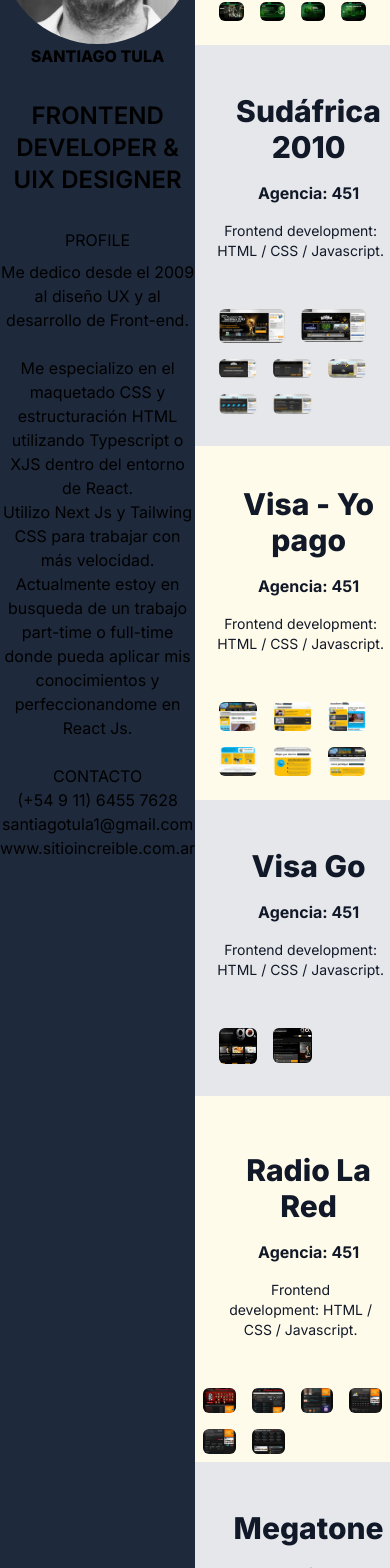
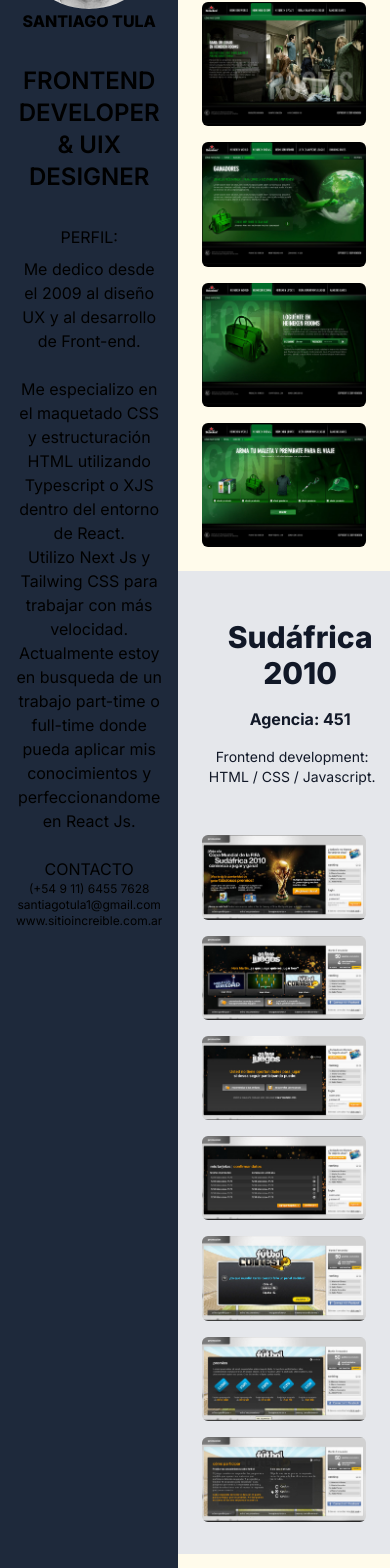
Before and after one commit to santiskap/cv, a Next.js app: page /portfolio in a window 390 px wide. Shown: the part 400-1968 px from the top of the page. Built offline with nearby package versions, Linux system fonts and the light colour scheme.

Commit message:
Version 3 - Mobile

```diff
--- a/src/app/componentes/left.jsx
+++ b/src/app/componentes/left.jsx
@@ -2,18 +2,18 @@
 
 export function ColumnaIzquierda() {
     return(
-        <div className="sm:w-1/2 md:w-1/3 lg:w-1/4 xl:w-1/6 2xl:w-1/6 bg-gray-800 sm:p-4 md:p-4 xl:p-8 2xl:p-8 text-center bg-slate-800">
+        <div className="w-1/2 lg:w-1/4 xl:w-1/6 bg-gray-800 p-4 xl:p-8 text-center bg-slate-800">
             <Image alt="Santiago Tula" title="Santiago Tula" height={500} width={500} className="rounded-full ml-auto mr-auto pt-16 sm:pt-4" src="/cv.jpg" />
             <h1 className="2xl:text-4xl xl:text-3xl md:text-3xl sm:text-2xl xl:pt-8 md:pt-8 sm:pt-10 font-extrabold">SANTIAGO TULA</h1>
             <h2 className="text-2xl leading-8 pt-8 pb-8 font-semibold">FRONTEND DEVELOPER & UIX DESIGNER</h2>
-            <h3  className="text-1xl">PROFILE</h3>
-            <p className="pt-2 pb-6 pl-0 md:text-sm md:pl-4 md:pr-4">Me dedico desde el 2009 al diseño UX y al desarrollo de Front-end.</p>
+            <h3  className="text-1xl">PERFIL:</h3>
+            <p className="pt-2 pb-6 pl-0 text-base md:text-sm md:pl-4 md:pr-4">Me dedico desde el 2009 al diseño UX y al desarrollo de Front-end.</p>
             <p>Me especializo en el maquetado CSS y estructuración HTML utilizando Typescript o XJS dentro del entorno de React.</p>
             <p>Utilizo Next Js y Tailwing CSS para trabajar con más velocidad.</p>
             <p>Actualmente estoy en busqueda de un trabajo part-time o full-time donde pueda aplicar mis conocimientos y perfeccionandome en React Js.</p>
             <br/>
             <h3>CONTACTO</h3>
-            <p>(+54 9 11) 6455 7628 santiagotula1@gmail.com www.sitioincreible.com.ar</p>
+            <p className="text-xs lg:text-base">(+54 9 11) 6455 7628 santiagotula1@gmail.com www.sitioincreible.com.ar</p>
         </div>
     );
 }
--- a/src/app/componentes/portfolio.jsx
+++ b/src/app/componentes/portfolio.jsx
@@ -44,7 +44,7 @@
                 <div className="flex flex-wrap mt-6 p-4">
                     <div
                         onClick={() => handleImageClick('/heineken/heineken1.jpg')}
-                        className="w-1/4 p-2 cursor-pointer"
+                        className="w-4/4 lg:w-1/4 p-2 cursor-pointer justify-center justify-center"
                     >
 
                         <Image
@@ -58,7 +58,7 @@
                     </div>
                     <div
                         onClick={() => handleImageClick('/heineken/heineken2.jpg')}
-                        className="w-1/4 p-2 cursor-pointer"
+                        className="w-4/4 lg:w-1/4 p-2 cursor-pointer justify-center"
                     >
                         <Image
                             src="/heineken/heineken2.jpg"
@@ -71,7 +71,7 @@
 
                     <div
                         onClick={() => handleImageClick('/heineken/heineken3.jpg')}
-                        className="w-1/4 p-2 cursor-pointer"
+                        className="w-4/4 lg:w-1/4 p-2 cursor-pointer justify-center"
                     >
                         <Image
                             src="/heineken/heineken3.jpg"
@@ -84,7 +84,7 @@
 
                     <div
                         onClick={() => handleImageClick('/heineken/heineken4.jpg')}
-                        className="w-1/4 p-2 cursor-pointer"
+                        className="w-4/4 lg:w-1/4 p-2 cursor-pointer justify-center"
                     >
                         <Image
                             src="/heineken/heineken4.jpg"
@@ -110,7 +110,7 @@
                 <div className="flex flex-wrap mt-6 p-4">
                     <div
                         onClick={() => handleImageClick('/sudafrica/sudafrica1.jpg')}
-                        className="w-1/2 p-2 cursor-pointer"
+                        className="w-4/4 lg:w-1/4 p-2 cursor-pointer justify-center"
                     >
                         <Image
                             src="/sudafrica/sudafrica1.jpg"
@@ -122,7 +122,7 @@
                     </div>
                     <div
                         onClick={() => handleImageClick('/sudafrica/sudafrica2.jpg')}
-                        className="w-1/2 p-2 cursor-pointer"
+                        className="w-4/4 lg:w-1/4 p-2 cursor-pointer justify-center"
                     >
                         <Image
                             src="/sudafrica/sudafrica2.jpg"
@@ -135,7 +135,7 @@
 
                     <div
                         onClick={() => handleImageClick('/sudafrica/sudafrica3.jpg')}
-                        className="w-1/3 p-2 cursor-pointer"
+                        className="w-4/4 lg:w-1/4 p-2 cursor-pointer justify-center"
                     >
                         <Image
                             src="/sudafrica/sudafrica3.jpg"
@@ -148,7 +148,7 @@
 
                     <div
                         onClick={() => handleImageClick('/sudafrica/sudafrica4.jpg')}
-                        className="w-1/3 p-2 cursor-pointer"
+                        className="w-4/4 lg:w-1/4 p-2 cursor-pointer justify-center"
                     >
                         <Image
                             src="/sudafrica/sudafrica4.jpg"
@@ -161,7 +161,7 @@
 
                     <div
                         onClick={() => handleImageClick('/sudafrica/sudafrica5.jpg')}
-                        className="w-1/3 p-2 cursor-pointer"
+                        className="w-4/4 lg:w-1/4 p-2 cursor-pointer justify-center"
                     >
                         <Image
                             src="/sudafrica/sudafrica5.jpg"
@@ -173,7 +173,7 @@
                     </div>
                     <div
                         onClick={() => handleImageClick('/sudafrica/sudafrica6.jpg')}
-                        className="w-1/3 p-2 cursor-pointer"
+                        className="w-4/4 lg:w-1/4 p-2 cursor-pointer justify-center"
                     >
                         <Image
                             src="/sudafrica/sudafrica6.jpg"
@@ -185,7 +185,7 @@
                     </div>
                     <div
                         onClick={() => handleImageClick('/sudafrica/sudafrica7.jpg')}
-                        className="w-1/3 p-2 cursor-pointer"
+                        className="w-4/4 lg:w-1/4 p-2 cursor-pointer justify-center"
                     >
                         <Image
                             src="/sudafrica/sudafrica7.jpg"
@@ -211,7 +211,7 @@
                 <div className="flex flex-wrap mt-6 p-4">
                     <div
                         onClick={() => handleImageClick('/yopago/yopago1.jpg')}
-                        className="w-1/3 p-2 cursor-pointer"
+                        className="w-4/4 lg:w-1/4 p-2 cursor-pointer justify-center"
                     >
                         <Image
                             src="/yopago/yopago1.jpg"
@@ -223,7 +223,7 @@
                     </div>
                     <div
                         onClick={() => handleImageClick('/yopago/yopago2.jpg')}
-                        className="w-1/3 p-2 cursor-pointer"
+                        className="w-4/4 lg:w-1/4 p-2 cursor-pointer justify-center"
                     >
                         <Image
                             src="/yopago/yopago2.jpg"
@@ -236,7 +236,7 @@
 
                     <div
                         onClick={() => handleImageClick('/yopago/yopago3.jpg')}
-                        className="w-1/3 p-2 cursor-pointer"
+                        className="w-4/4 lg:w-1/4 p-2 cursor-pointer justify-center"
                     >
                         <Image
                             src="/yopago/yopago3.jpg"
@@ -249,7 +249,7 @@
 
                     <div
                         onClick={() => handleImageClick('/yopago/yopago4.jpg')}
-                        className="w-1/3 p-2 cursor-pointer"
+                        className="w-4/4 lg:w-1/4 p-2 cursor-pointer justify-center"
                     >
                         <Image
                             src="/yopago/yopago4.jpg"
@@ -262,7 +262,7 @@
 
                     <div
                         onClick={() => handleImageClick('/yopago/yopago5.jpg')}
-                        className="w-1/3 p-2 cursor-pointer"
+                        className="w-4/4 lg:w-1/4 p-2 cursor-pointer justify-center"
                     >
                         <Image
                             src="/yopago/yopago5.jpg"
@@ -276,7 +276,7 @@
 
                     <div
                         onClick={() => handleImageClick('/yopago/yopago7.jpg')}
-                        className="w-1/3 p-2 cursor-pointer"
+                        className="w-4/4 lg:w-1/4 p-2 cursor-pointer justify-center"
                     >
                         <Image
                             src="/yopago/yopago7.jpg"
@@ -302,7 +302,7 @@
                 <div className="flex flex-wrap mt-6 p-4">
                     <div
                         onClick={() => handleImageClick('/visago/go1.jpg')}
-                        className="w-1/3 p-2 cursor-pointer"
+                        className="w-4/4 lg:w-1/2 p-2 cursor-pointer"
                     >
                         <Image
                             src="/visago/go1.jpg"
@@ -314,7 +314,7 @@
                     </div>
                     <div
                         onClick={() => handleImageClick('/visago/go2.jpg')}
-                        className="w-1/3 p-2 cursor-pointer"
+                        className="w-4/4 lg:w-1/2 p-2 cursor-pointer"
                     >
                         <Image
                             src="/visago/go2.jpg"
@@ -342,7 +342,7 @@
                 <div className="flex flex-wrap mt-6">
                     <div
                         onClick={() => handleImageClick('/lared/lared1.jpg')}
-                        className="w-1/4 p-2 cursor-pointer"
+                        className="w-4/4 lg:w-1/4 p-2 cursor-pointer justify-center"
                     >
                         <Image
                             src="/lared/lared1.jpg"
@@ -354,7 +354,7 @@
                     </div>
                     <div
                         onClick={() => handleImageClick('/lared/lared2.jpg')}
-                        className="w-1/4 p-2 cursor-pointer"
+                        className="w-4/4 lg:w-1/4 p-2 cursor-pointer justify-center"
                     >
                         <Image
                             src="/lared/lared2.jpg"
@@ -367,7 +367,7 @@
 
                     <div
                         onClick={() => handleImageClick('/lared/lared3.jpg')}
-                        className="w-1/4 p-2 cursor-pointer"
+                        className="w-4/4 lg:w-1/4 p-2 cursor-pointer justify-center"
                     >
                         <Image
                             src="/lared/lared3.jpg"
@@ -380,7 +380,7 @@
 
                     <div
                         onClick={() => handleImageClick('/lared/lared4.jpg')}
-                        className="w-1/4 p-2 cursor-pointer"
+                        className="w-4/4 lg:w-1/4 p-2 cursor-pointer justify-center"
                     >
                         <Image
                             src="/lared/lared4.jpg"
@@ -393,7 +393,7 @@
 
                     <div
                         onClick={() => handleImageClick('/lared/lared5.jpg')}
-                        className="w-1/4 p-2 cursor-pointer"
+                        className="w-4/4 lg:w-1/4 p-2 cursor-pointer justify-center"
                     >
                         <Image
                             src="/lared/lared5.jpg"
@@ -406,7 +406,7 @@
 
                     <div
                         onClick={() => handleImageClick('/lared/lared6.jpg')}
-                        className="w-1/4 p-2 cursor-pointer"
+                        className="w-4/4 lg:w-1/4 p-2 cursor-pointer justify-center"
                     >
                         <Image
                             src="/lared/lared6.jpg"
@@ -432,7 +432,7 @@
                 <div className="flex flex-wrap mt-6 p-4">
                     <div
                         onClick={() => handleImageClick('/megatone/megatone1.jpg')}
-                        className="w-1/4 p-2 cursor-pointer"
+                        className="w-4/4 lg:w-1/4 p-2 cursor-pointer justify-center"
                     >
                         <Image
                             src="/megatone/megatone1.jpg"
@@ -444,7 +444,7 @@
                     </div>
                     <div
                         onClick={() => handleImageClick('/megatone/megatone2.jpg')}
-                        className="w-1/4 p-2 cursor-pointer"
+                        className="w-4/4 lg:w-1/4 p-2 cursor-pointer justify-center"
                     >
                         <Image
                             src="/megatone/megatone2.jpg"
@@ -457,7 +457,7 @@
 
                     <div
                         onClick={() => handleImageClick('/megatone/megatone3.jpg')}
-                        className="w-1/4 p-2 cursor-pointer"
+                        className="w-4/4 lg:w-1/4 p-2 cursor-pointer justify-center"
                     >
                         <Image
                             src="/megatone/megatone3.jpg"
@@ -470,7 +470,7 @@
 
                     <div
                         onClick={() => handleImageClick('/megatone/megatone4.jpg')}
-                        className="w-1/4 p-2 cursor-pointer"
+                        className="w-4/4 lg:w-1/4 p-2 cursor-pointer justify-center"
                     >
                         <Image
                             src="/megatone/megatone4.jpg"
@@ -483,7 +483,7 @@
 
                     <div
                         onClick={() => handleImageClick('/megatone/megatone5.jpg')}
-                        className="w-1/4 p-2 cursor-pointer"
+                        className="w-4/4 lg:w-1/4 p-2 cursor-pointer justify-center"
                     >
                         <Image
                             src="/megatone/megatone5.jpg"
@@ -496,7 +496,7 @@
 
                     <div
                         onClick={() => handleImageClick('/megatone/megatone6.jpg')}
-                        className="w-1/4 p-2 cursor-pointer"
+                        className="w-4/4 lg:w-1/4 p-2 cursor-pointer justify-center"
                     >
                         <Image
                             src="/megatone/megatone6.jpg"
@@ -522,7 +522,7 @@
                 <div className="flex flex-wrap mt-6 p-4">
                     <div
                         onClick={() => handleImageClick('/tn/tn1.jpg')}
-                        className="w-1/4 p-2 cursor-pointer"
+                        className="w-4/4 lg:w-1/4 p-2 cursor-pointer justify-center"
                     >
                         <Image
                             src="/tn/tn1.jpg"
@@ -534,7 +534,7 @@
                     </div>
                     <div
                         onClick={() => handleImageClick('/tn/tn2.jpg')}
-                        className="w-1/4 p-2 cursor-pointer"
+                        className="w-4/4 lg:w-1/4 p-2 cursor-pointer justify-center"
                     >
                         <Image
                             src="/tn/tn2.jpg"
@@ -547,7 +547,7 @@
 
                     <div
                         onClick={() => handleImageClick('/tn/tn3.jpg')}
-                        className="w-1/4 p-2 cursor-pointer"
+                        className="w-4/4 lg:w-1/4 p-2 cursor-pointer justify-center"
                     >
                         <Image
                             src="/tn/tn3.jpg"
@@ -560,7 +560,7 @@
 
                     <div
                         onClick={() => handleImageClick('/tn/tn4.jpg')}
-                        className="w-1/4 p-2 cursor-pointer"
+                        className="w-4/4 lg:w-1/4 p-2 cursor-pointer justify-center"
                     >
                         <Image
                             src="/tn/tn4.jpg"
@@ -585,7 +585,7 @@
                     </div>
                     <div
                         onClick={() => handleImageClick('/tn/tn6.jpg')}
-                        className="w-1/4 p-2 cursor-pointer"
+                        className="w-4/4 lg:w-1/4 p-2 cursor-pointer justify-center"
                     >
                         <Image
                             src="/tn/tn6.jpg"
--- a/src/app/componentes/right.jsx
+++ b/src/app/componentes/right.jsx
@@ -3,7 +3,7 @@
 
 export function Inicio() {
     return(
-        <div className="w-5/6 bg-gray-100 p-16 text-gray-800">
+        <div className="bg-amber-50 lg:p-16 sm:p-1 md:p-2 text-gray-800 w-4/4">
             <Experiencia></Experiencia>
             <Edu></Edu>
         </div>
--- a/src/app/globals.css
+++ b/src/app/globals.css
@@ -21,7 +21,7 @@
   background: linear-gradient(
       to bottom,
       transparent,
-      rgb(var(--background-end-rgb))
+      rgb(white)
     )
     rgb(var(--background-start-rgb));
 }
--- a/src/app/page.tsx
+++ b/src/app/page.tsx
@@ -5,7 +5,7 @@
 
 export default function Home() {
   return (
-    <main className="flex min-h-screen flex-col items-center justify-between">
+    <main className="min-h-screen flex-col items-center justify-between w-full">
       <div>
           <Navegacion></Navegacion>
           <main className="flex">
```
Also changed, not shown: src/app/componentes/educacion.jsx (+6 -6 lines), src/app/componentes/experiencia.jsx (+6 -6 lines).
